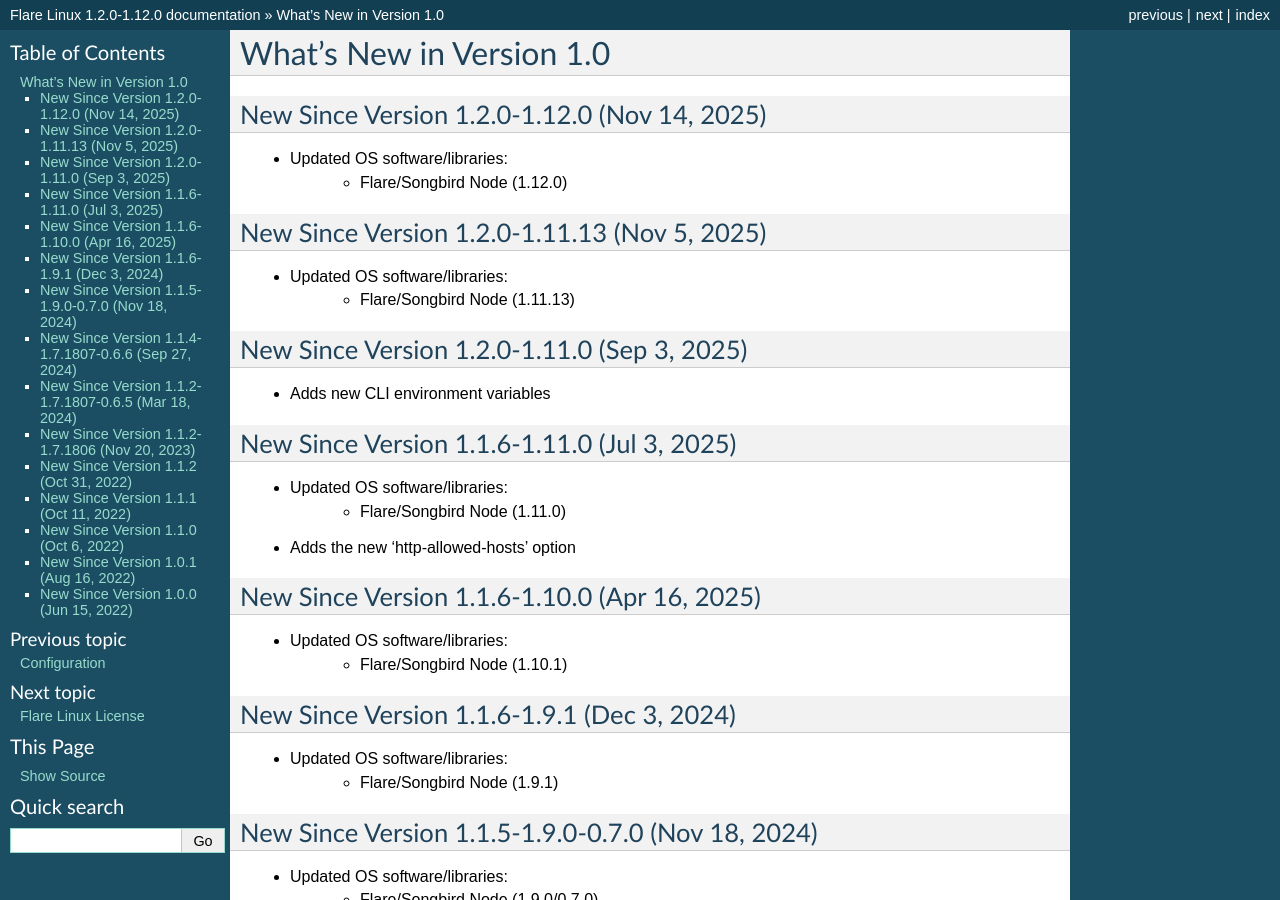
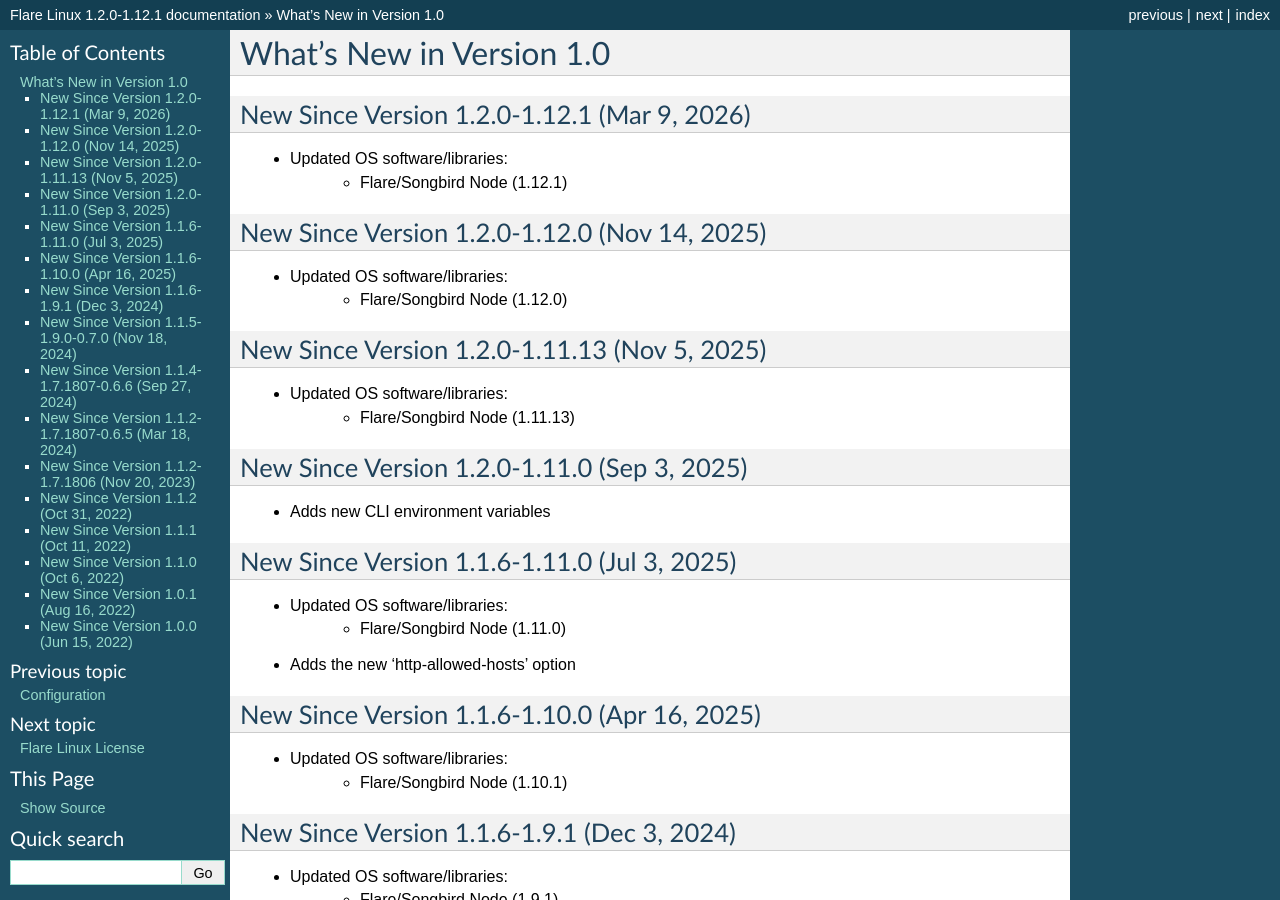
Before and after one commit to linuxforphp/flarelinux-docs, a Sphinx documentation site: the page built from docs/whats_new.rst, in a window 1280 px wide and 900 px high. Built offline with Sphinx 7.4.7, drawn with Linux system fonts in a browser that asks for light colours; some of the changed text lies outside the part shown.

Commit message:
2026-03-09 AC: Updates the user documentation for Flare Linux 1.2.0-1.12.1.

```diff
--- a/docs/conf.py
+++ b/docs/conf.py
@@ -54,7 +54,7 @@
 # The short X.Y version.
 version = '1.1'
 # The full version, including alpha/beta/rc tags.
-release = '1.2.0-1.12.0'
+release = '1.2.0-1.12.1'
 
 # The language for content autogenerated by Sphinx. Refer to documentation
 # for a list of supported languages.
--- a/docs/configuration.rst
+++ b/docs/configuration.rst
@@ -21,7 +21,7 @@
 
 You can do so by adding the 'e' option as often as you need to, like so::
 
-    $ docker run -it --rm -p 9650:9650 --name my_flare_server -e FLARE_BIND_ADDRESS="0.0.0.0" asclinux/flarelinux:1.2.0-1.12.0 flare --flare-coston1
+    $ docker run -it --rm -p 9650:9650 --name my_flare_server -e FLARE_BIND_ADDRESS="0.0.0.0" asclinux/flarelinux:1.2.0-1.12.1 flare --flare-coston1
 
 Here is a complete list of all environment variables that will be taken into account by the Flare Linux
 container at runtime:
@@ -59,7 +59,7 @@
 
 You can do so by adding the 'v' option as often as you need to, like so::
 
-    $ docker run -it --rm -p 9650:9650 --name my_flare_server -v ${PWD}/.flare:/home/flareuser/.flare asclinux/flarelinux:1.2.0-1.12.0 flare --flare-coston1
+    $ docker run -it --rm -p 9650:9650 --name my_flare_server -v ${PWD}/.flare:/home/flareuser/.flare asclinux/flarelinux:1.2.0-1.12.1 flare --flare-coston1
 
 ------------------------------
 Installing Additional Software
--- a/docs/whats_new.rst
+++ b/docs/whats_new.rst
@@ -2,6 +2,12 @@
 
 What's New in Version 1.0
 ===========================
+
+New Since Version 1.2.0-1.12.1 (Mar 9, 2026)
+-----------------------------------------------------
+
+* Updated OS software/libraries:
+    - Flare/Songbird Node (1.12.1)
 
 New Since Version 1.2.0-1.12.0 (Nov 14, 2025)
 -----------------------------------------------------
```
Also changed, not shown: docs/basic_usage.rst (+9 -9 lines).
